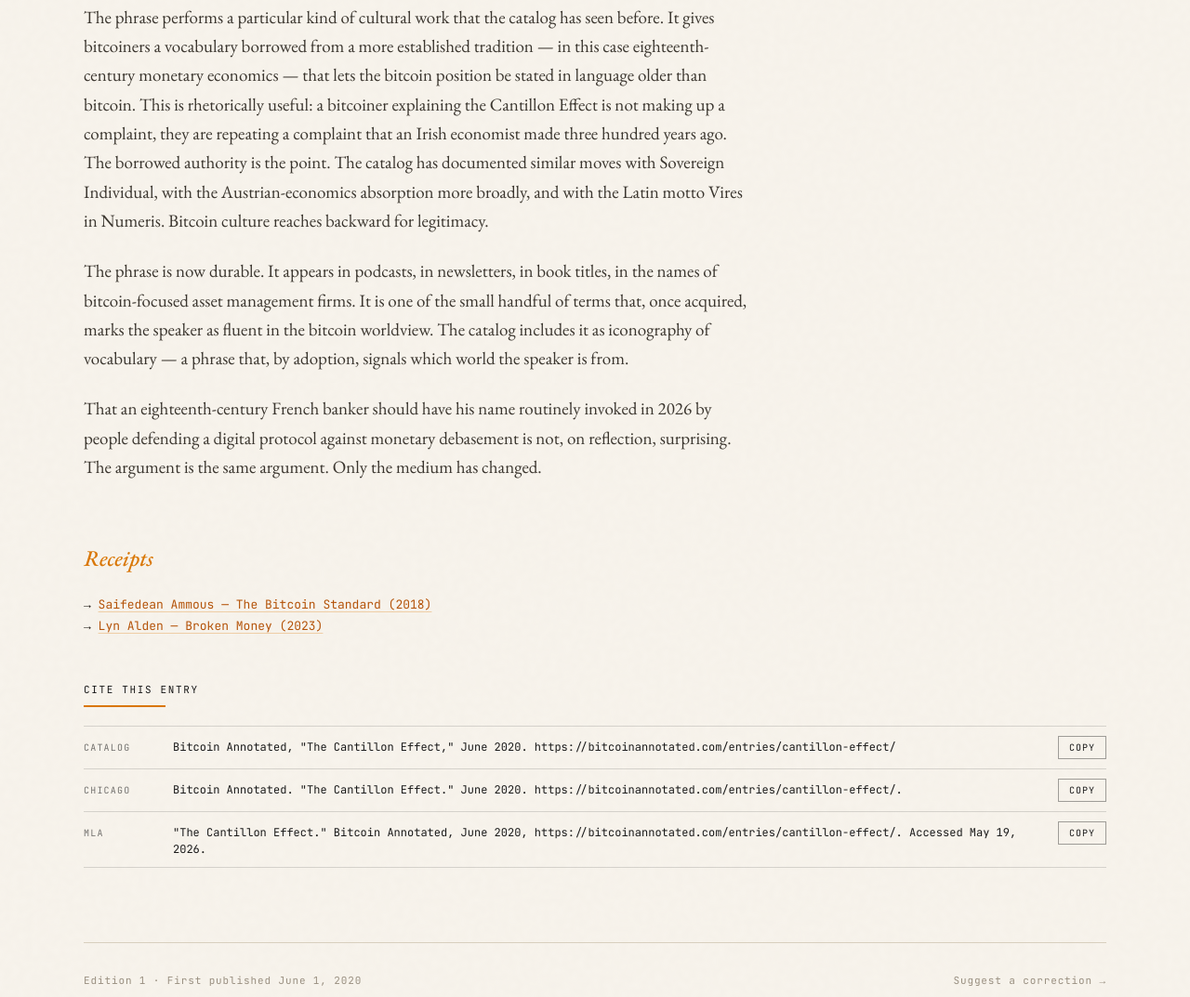
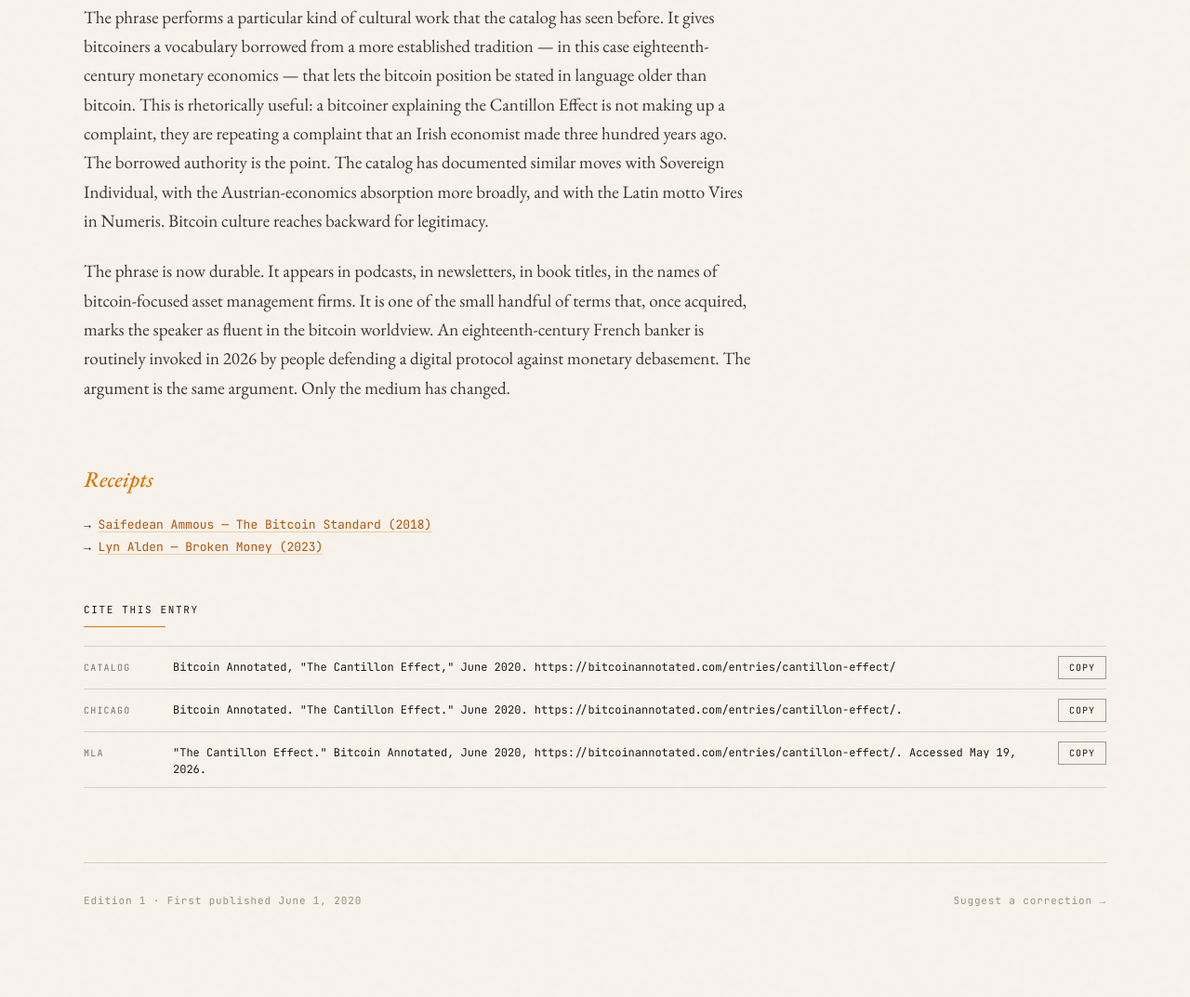
Before and after one commit to TGustafson7/bitcoinannotated, an Astro site: page /entries/cantillon-effect in a window 1280 px wide. Shown: the part 2148-3221 px from the top of the page at 93% size. Built offline with nearby package versions, Linux system fonts and the light colour scheme; Astro itself is replaced by a stand-in of ours.

Commit message:
Tighten Cantillon Effect closing paragraphs
Cut 'iconography of vocabulary' meta-comment that competed with the
preceding 'marks the speaker as fluent' line. Removed 'not, on reflection,
surprising' hedge that was telling readers how to feel about the
juxtaposition. The bald fact plus closer now does the work the meta-comment
was doing.

```diff
--- a/src/content/entries/cantillon-effect.md
+++ b/src/content/entries/cantillon-effect.md
@@ -29,6 +29,5 @@ What the term does inside bitcoin culture is provide a single name for a constel
 
 The phrase performs a particular kind of cultural work that the catalog has seen before. It gives bitcoiners a vocabulary borrowed from a more established tradition — in this case eighteenth-century monetary economics — that lets the bitcoin position be stated in language older than bitcoin. This is rhetorically useful: a bitcoiner explaining the Cantillon Effect is not making up a complaint, they are repeating a complaint that an Irish economist made three hundred years ago. The borrowed authority is the point. The catalog has documented similar moves with Sovereign Individual, with the Austrian-economics absorption more broadly, and with the Latin motto Vires in Numeris. Bitcoin culture reaches backward for legitimacy.
 
-The phrase is now durable. It appears in podcasts, in newsletters, in book titles, in the names of bitcoin-focused asset management firms. It is one of the small handful of terms that, once acquired, marks the speaker as fluent in the bitcoin worldview. The catalog includes it as iconography of vocabulary — a phrase that, by adoption, signals which world the speaker is from.
-
-That an eighteenth-century French banker should have his name routinely invoked in 2026 by people defending a digital protocol against monetary debasement is not, on reflection, surprising. The argument is the same argument. Only the medium has changed.
+The phrase is now durable. It appears in podcasts, in newsletters, in book titles, in the names of bitcoin-focused asset management firms. It is one of the small handful of terms that, once acquired, marks the speaker as fluent in the bitcoin worldview.
+An eighteenth-century French banker is routinely invoked in 2026 by people defending a digital protocol against monetary debasement. The argument is the same argument. Only the medium has changed.
```
